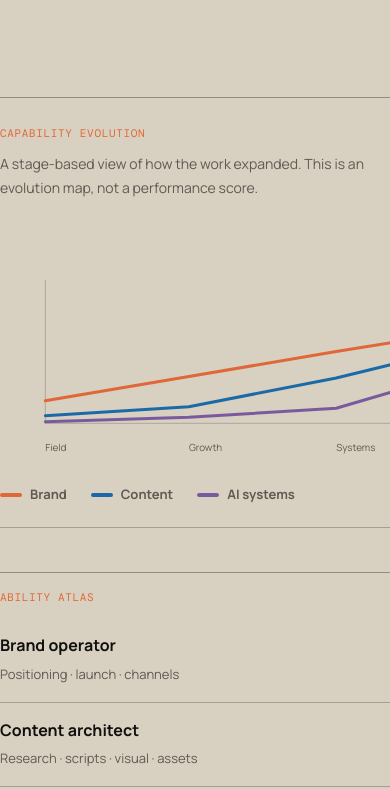
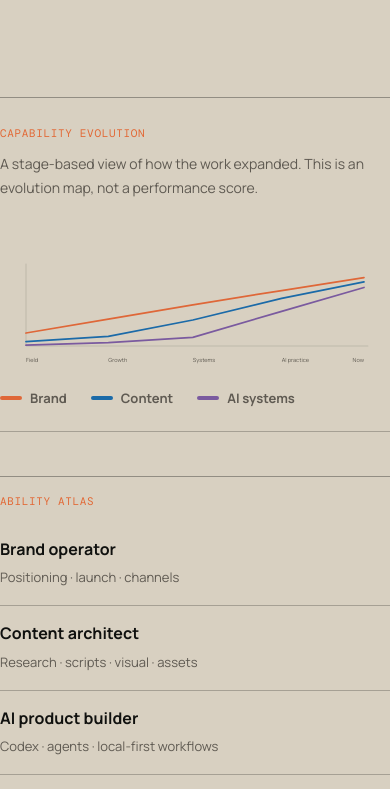
Before and after one commit to jensenyi/jensenbox-site, a website: page index.html in a window 390 px wide. Shown: the part 4210-4999 px from the top of the page. Drawn offline with nearby package versions, Linux system fonts and the light colour scheme.

Commit message:
fix: prevent capability chart overflow on mobile

```diff
--- a/styles.css
+++ b/styles.css
@@ -242,7 +242,8 @@ html[lang="zh-CN"] .contact-copy h2 { font-size:clamp(34px,4.2vw,56px); line-hei
   .profile-notes strong { font-size:15px; line-height:1.8; }
   .trend-heading { display:grid; gap:12px; }.trend-heading p { font-size:14px; }
   .trend-layout { grid-template-columns:1fr; gap:20px; }
-  .trend-chart { overflow-x:auto; }.trend-chart svg { min-width:680px; }
+  .capability-trend,.trend-layout,.trend-chart { min-width:0; max-width:100%; }
+  .trend-chart { overflow:hidden; }.trend-chart svg { width:100%; min-width:0; }
   .trend-legend { flex-wrap:wrap; }.journey-intro { margin:48px 0 0; font-size:17px; line-height:1.85; }
   html[lang="zh-CN"] .hero h1 { font-size:clamp(40px,11vw,64px); }
   html[lang="zh-CN"] .hero-description { font-size:15px; line-height:1.85; }
```
